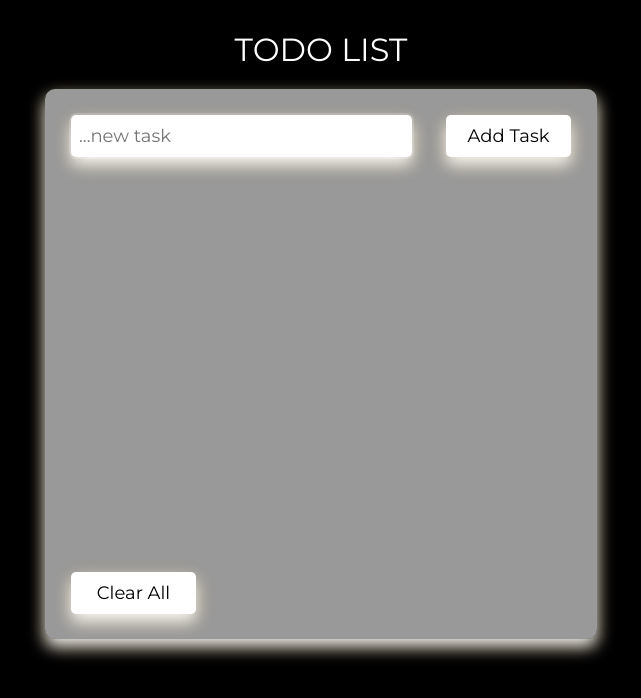
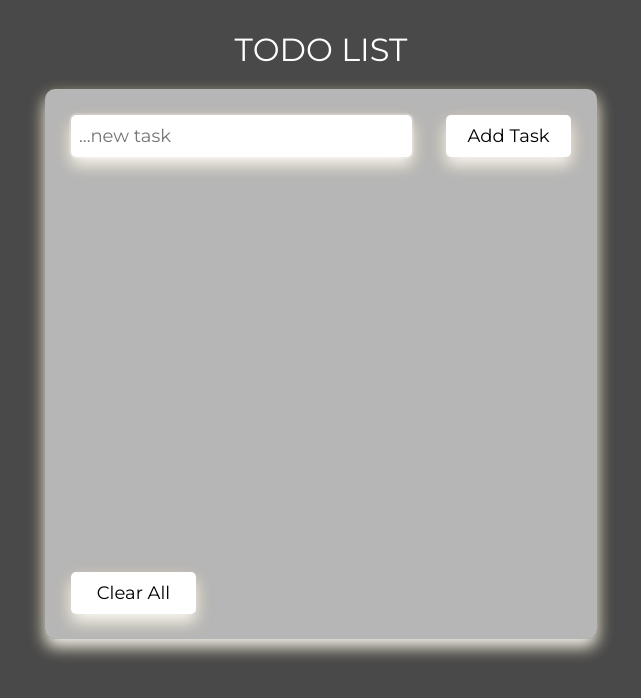
Before and after one commit to kat2709/to-do-list, a React (Vite) app: page / in a window 1280 px wide. Shown: the top 698 px of the page, without its empty margins (319-960 px from the left). Built offline with nearby package versions, Linux system fonts and the light colour scheme.

Commit message:
chore: change body color

```diff
--- a/src/styles.css
+++ b/src/styles.css
@@ -5,5 +5,5 @@
 }
 
 body {
-  background-color: black;
+  background-color: #494949;
 }
```
